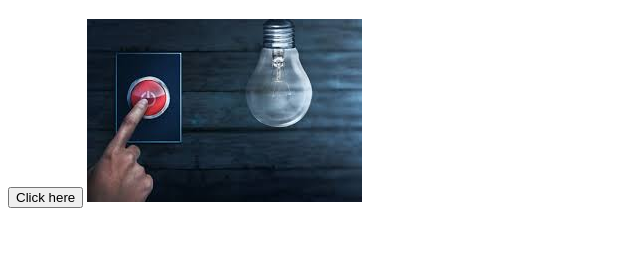
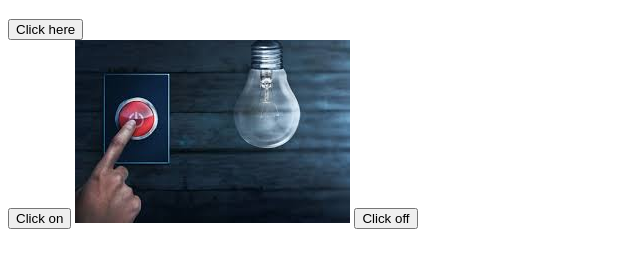
Before and after one commit to gulshan25/practiceJS, a plain HTML site: page index.html in a window 1280 px wide. Shown: the part 61-328 px from the top of the page, without its empty margins (0-640 px from the left). Drawn offline with Linux system fonts and the light colour scheme.

Commit message:
codecademy

```diff
--- a/index.html
+++ b/index.html
@@ -16,9 +16,20 @@
         = "This is a demo" '>
         Click here
       </button>
+    </header>
+    <section>
+        <button type="button" onclick='document.getElementById("myImage").src
+        = "./imges/images(1).jpg" '>
+        Click on
+      </button>
 
         <img src="./imges/images.jpg" id="myImage" />
-    </header>
+
+        <button type="button" onclick='document.getElementById("myImage").src
+        = "./imges/images.jpg" '>
+        Click off
+      </button>
+    </section>
 
     <script>
         document.getElementById("header").style.textAlign = "center";
```
Also changed, not shown: imges/images(1).jpg (renamed from imges/images (1).jpg).
